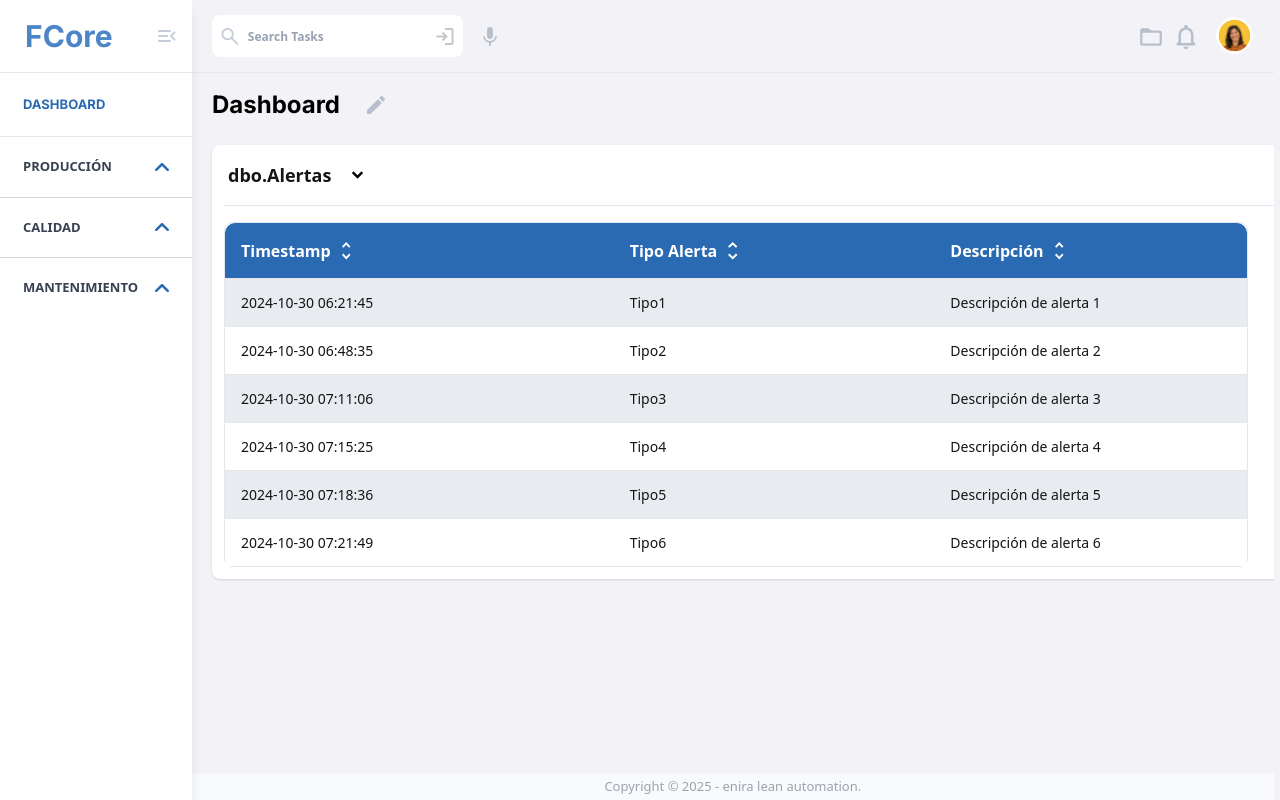
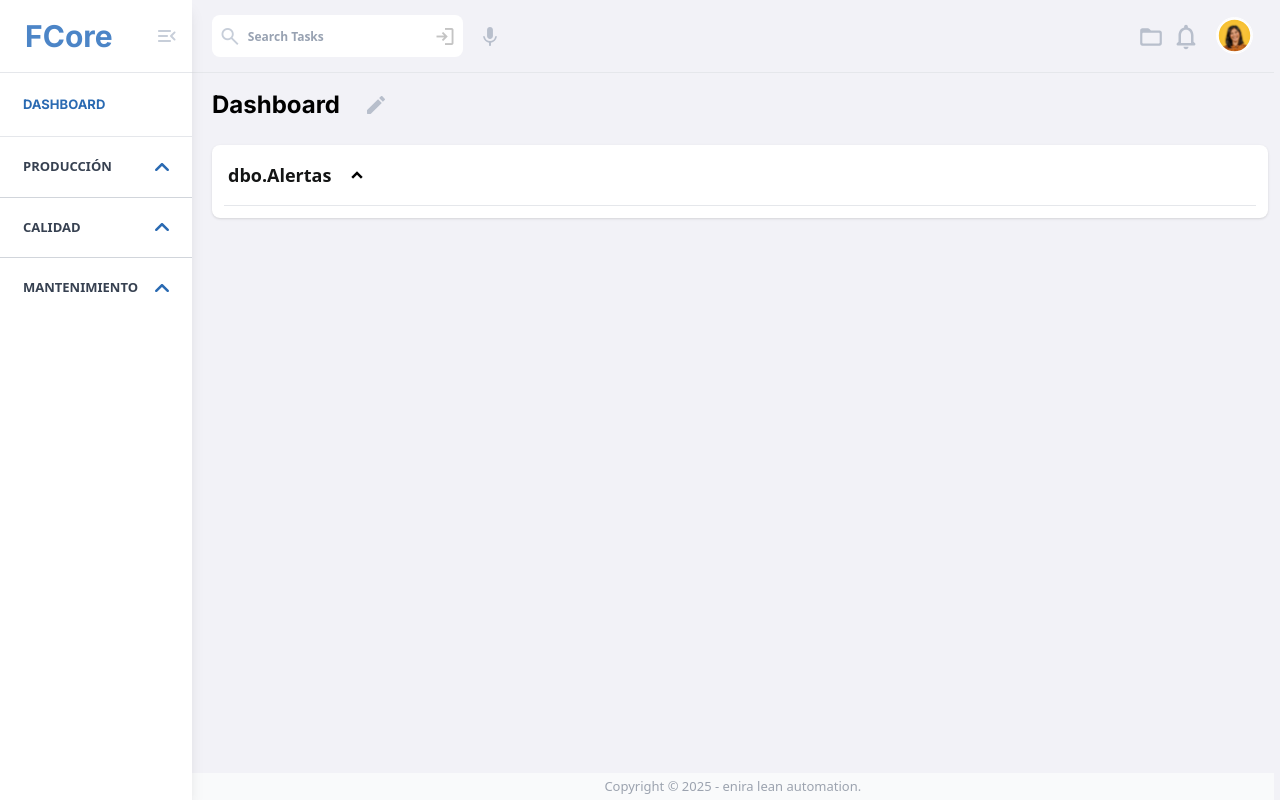
Before and after one commit to Nikhil79922/Refined_frontend, a React (Vite) app: page /dashboard in a window 1280 px wide. Built offline with nearby package versions, Linux system fonts and the light colour scheme.

Commit message:
Initial commit

```diff
--- a/src/components/Control/Bottom_window.jsx
+++ b/src/components/Control/Bottom_window.jsx
@@ -72,7 +72,7 @@ export default function Bottom_window() {
           transition={{ duration: 0.5, ease: "easeInOut" }} // ⬅️ Smoother and slower transition
           className="overflow-hidden"
         >
-          <div className={`grid ${isSlideOpen ? `lg:w-[80vw]`:`lg:w-[95vw]`} w-full  mt-4 border border-gray-200 rounded-lg`}>
+          <div className={`grid ${isSlideOpen ? `lg:w-[81vw]`:`lg:w-[96vw]`} w-full  mt-4 border border-gray-200 rounded-lg`}>
             {/* Header Row */}
             <div className="grid grid-cols-3 h-[55px] items-center bg-blue-1 text-white font-semibold text-[13px] sm:text-sm md:text-[16px] rounded-tl-[10px] rounded-tr-[10px]">
               <div
--- a/src/components/DashboardContent.jsx
+++ b/src/components/DashboardContent.jsx
@@ -4,6 +4,7 @@ import { toast } from "react-toastify";
 import unfold from './../assets/svg/unfold.svg';
 import pencil from './../assets/svg/pencil.svg';
 import { useSelector, useDispatch } from 'react-redux';  // Import Redux hooks
+import Bottom_window from "./Control/Bottom_window";
 
 
 export default function DashboardContent() {
@@ -61,66 +62,8 @@ export default function DashboardContent() {
       <img src={pencil} className="bg-gray-4 h-[18px] ml-[15px] cursor-pointer"/>
     </div>
 
-    <div className="bg-white rounded-lg shadow p-4 md:p-3 w-full  overflow-x-auto">
-      <div className="flex gap-[16px] items-center p-1 pb-4 border-b">
-        <p className="text-[18px] md:text-lg font-[600] text-gray-1">dbo.Alertas</p>
-        <span
-          className={`material-symbols-outlined text-lg md:text-xl font-bold cursor-pointer ${isdbo ? 'rotate-180' : ''} transition-transform duration-300`}
-          onClick={() => setdbo(!isdbo)}
-        >
-          keyboard_arrow_down
-        </span>
-      </div>
+<Bottom_window/>
 
-      <motion.div
-        initial={{ height: 0, opacity: 0 }}
-        animate={{ height: isdbo ? 0 : "auto", opacity: isdbo ? 0 : 1 }}
-        exit={{ height: 0, opacity: 0 }}
-        transition={{ duration: 0.5, ease: "easeInOut" }} // ⬅️ Smoother and slower transition
-        className="overflow-hidden"
-      >
-        <div className={`grid ${isSlideOpen ? `lg:w-[80vw]`:`lg:w-[95vw]`} w-full  mt-4 border border-gray-200 rounded-lg`}>
-          {/* Header Row */}
-          <div className="grid grid-cols-3 h-[55px] items-center bg-blue-1 text-white font-semibold text-[13px] sm:text-sm md:text-[16px] rounded-tl-[10px] rounded-tr-[10px]">
-            <div
-              className="pl-2 sm:pl-4 cursor-pointer flex items-center rounded-tl-[10px]"
-              onClick={() => sortData('timestamp')}
-            >
-              Timestamp
-              <img src={unfold} className={`h-[14px] sm:h-[18px] ml-[5px] sm:ml-[11px] ${getArrowClass('timestamp')}`} />
-            </div>
-            <div className="pl-4 sm:pl-16 cursor-pointer flex items-center" onClick={() => sortData('tipo')}>
-              Tipo Alerta
-              <img src={unfold} className={`h-[14px] sm:h-[18px] ml-[5px] sm:ml-[11px] ${getArrowClass('tipo')}`} />
-            </div>
-            <div
-              className="pl-6 sm:pl-11 cursor-pointer flex items-center rounded-tr-[10px]"
-              onClick={() => sortData('descripcion')}
-            >
-              Descripción
-              <img src={unfold} className={`h-[14px] sm:h-[18px] ml-[5px] sm:ml-[11px] ${getArrowClass('descripcion')}`} />
-            </div>
-          </div>
-
-          {/* Data Rows */}
-          {alerts.map((alert, index) => (
-            <motion.div
-              key={index}
-              initial={{ opacity: 0, y: 10 }}
-              animate={{ opacity: 1, y: 0 }}
-              transition={{ duration: 0.4, delay: index * 0.05 }} // ⬅️ Staggered row animation
-              className={`grid grid-cols-3 h-[48px] text-gray-1 font-[400] text-[14px] items-center border-t sm:text-sm ${
-                index % 2 === 0 ? 'bg-[#E9EBF0]' : 'bg-white'
-              }`}
-            >
-              <div className="pl-2 sm:pl-4">{alert.timestamp}</div>
-              <div className="pl-4 sm:pl-16">{alert.tipo}</div>
-              <div className="pl-6 sm:pl-11">{alert.descripcion}</div>
-            </motion.div>
-          ))}
-        </div>
-      </motion.div>
-    </div>
   </div>
 
 
```
